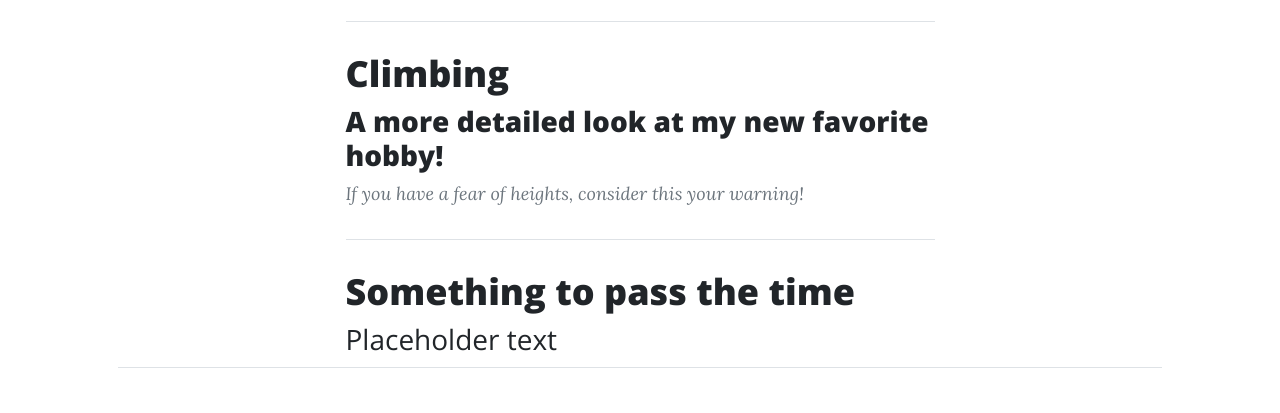
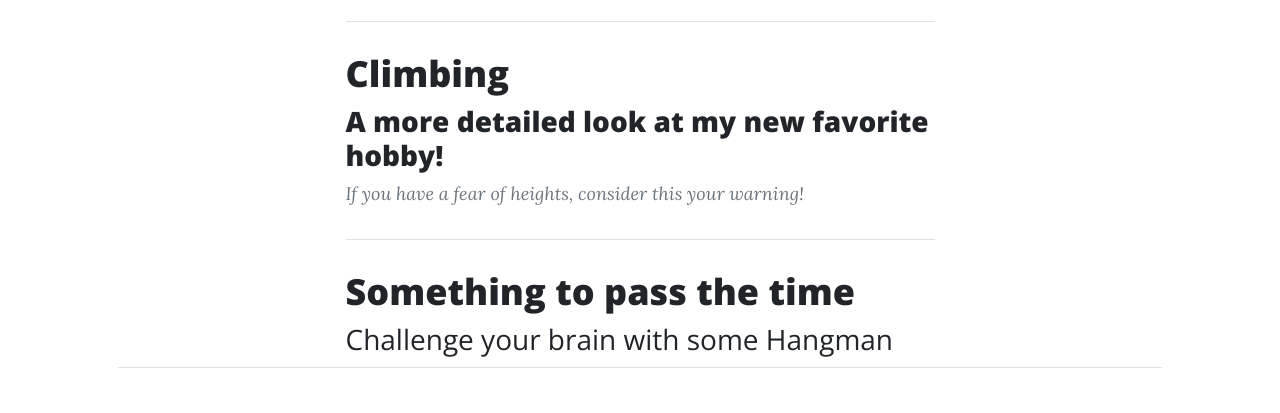
Before and after one commit to maynie1331/IS201, a plain HTML site: page index.html in a window 1280 px wide. Shown: the part 734-1147 px from the top of the page. Drawn offline with nearby package versions, Linux system fonts and the light colour scheme.

Commit message:
Add files via upload

```diff
--- a/index.html
+++ b/index.html
@@ -75,7 +75,7 @@
                     <div class="post-preview">
                         <a href="post.html">
                             <h2 class="post-title">Something to pass the time</h2>
-                            <h3 class="post-subtitle">Placeholder text</h3>
+                            <h3 class="post-subtitle">Challenge your brain with some Hangman</h3>
                         </a>
 
                     </div>
```
